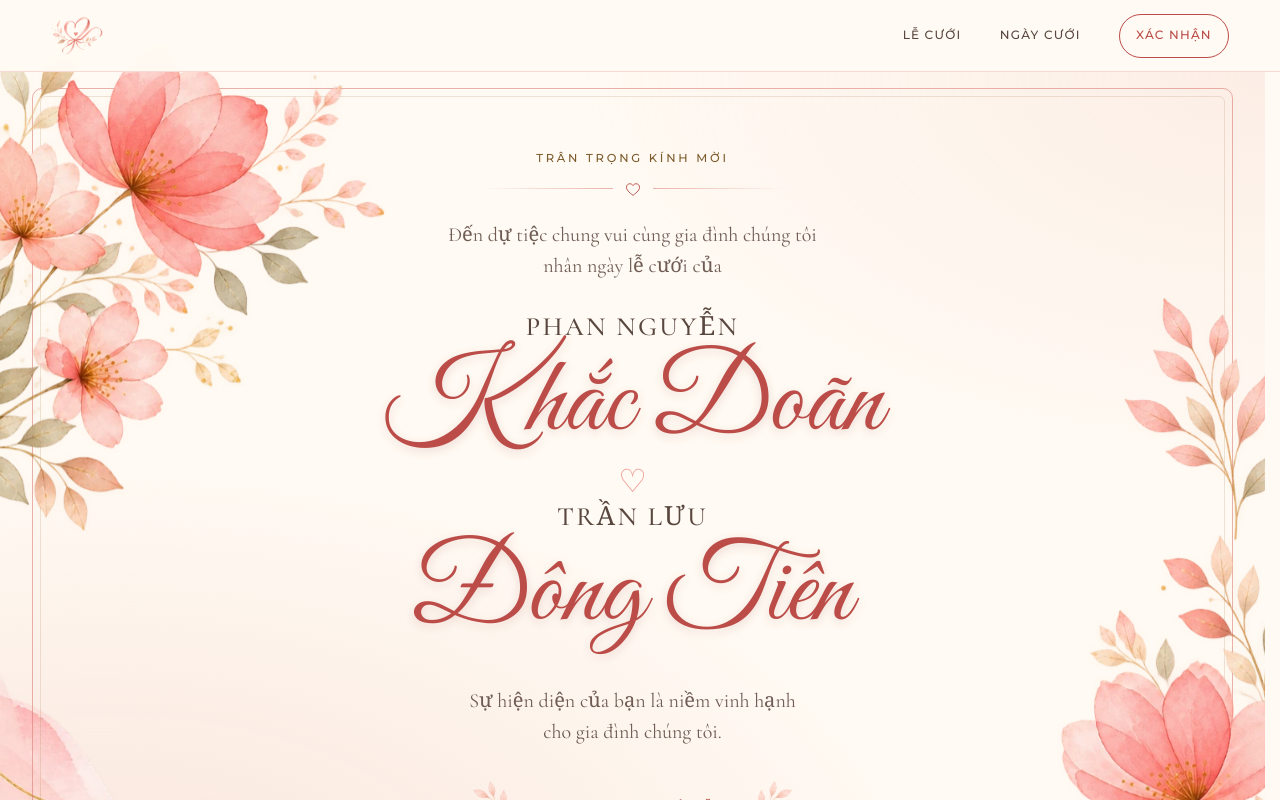
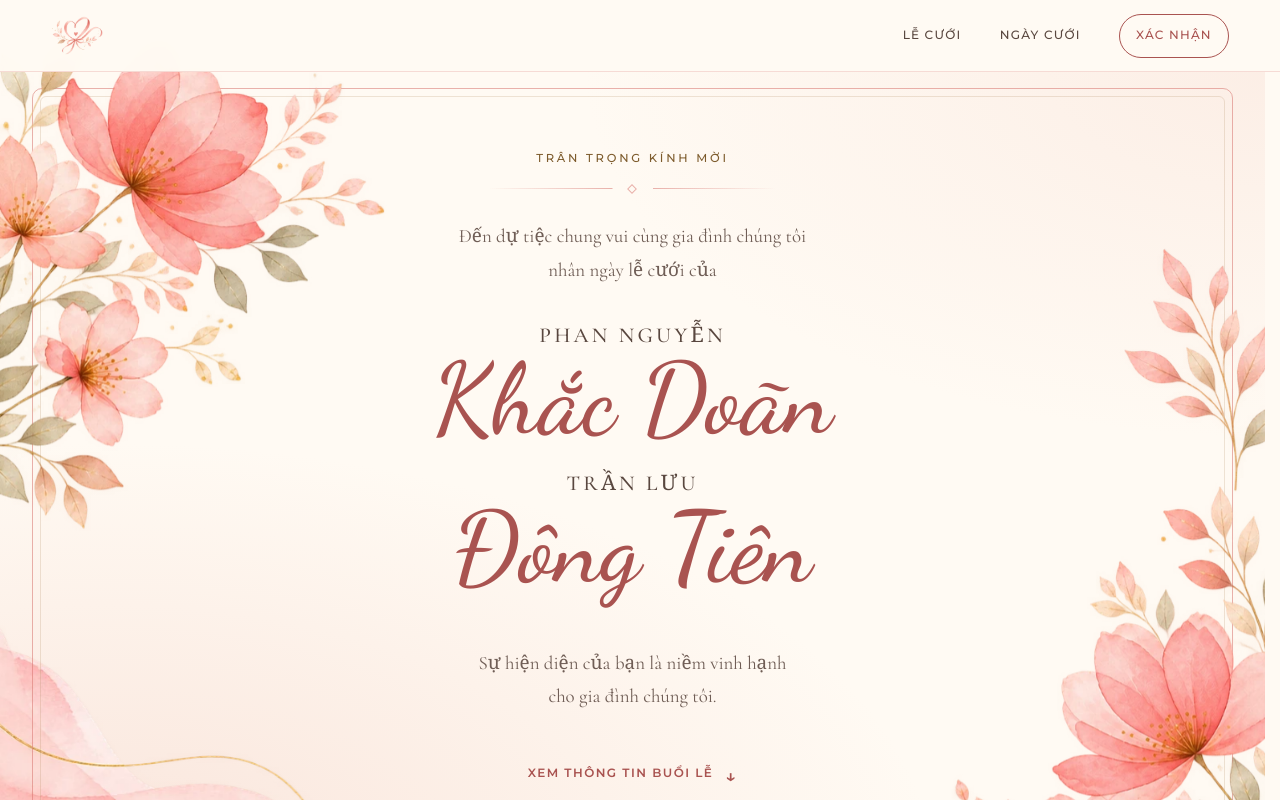
Before and after one commit to yanmad27/doantien.love, a plain HTML site: page index.html in a window 1280 px wide. Both pictures are taken after a click on the button "MỞ THIỆP". Shown: the top 800 px of the page. Drawn offline with nearby package versions, Linux system fonts and the light colour scheme; no server answers; a web font is replaced by a local one.

Commit message:
refine: chỉnh chữ và nhịp khoảng trắng cho khối lời mời
Chỉ tinh chỉnh typography, khoảng trắng, thứ bậc và hoạ tiết — không đổi bố cục,
không đổi một chữ tiếng Việt nào, không đổi nền ivory lẫn bảng màu đỏ/ngà.

Chữ ký tên: Great Vibes -> Style Script. Great Vibes swash rất mạnh, đọc ra kiểu
thiệp ballroom; Style Script là calligraphy có kiểm soát, chữ hoa biểu cảm mà
không phô, nét đều và đọc được. Đã dựng bảng mẫu chín font với đúng hai cái tên
có dấu rồi mới chọn, và kiểm subset tiếng Việt bằng API Google Fonts. Great Vibes
và Dancing Script vẫn phải nạp vì sổ lời chúc dùng làm nét chữ và chữ ký.
Hạ cỡ tên 10% (Style Script x-height cao hơn nên cùng font-size trông to hơn).

Khối họ + tên đọc thành một: họ kéo sát xuống tên (.45 -> .16rem), giãn chữ rộng
hơn (.09 -> .15em), hạ cỡ một nhịp. Khoảng giữa khối chú rể và cô dâu nới ra
1.45rem — chỗ đó trước là trái tim, giờ để khoảng trắng làm việc.

Bỏ các chi tiết "thiệp mẫu": trái tim giữa hai tên, trái tim dưới dòng "Trân
trọng kính mời" (thay bằng ô vuông xoay 45 độ, viền 1px), hai nhánh lá hai bên
CTA, và text-shadow dưới tên. Xoá luôn assets/sprig.webp đã thành mồ côi.

Chữ dẫn giãn dòng 1.55 -> 1.78 và lùi một nhịp về cỡ để không tranh chấp với tên.

Màu --peach-ink #bb4c47 -> #a95350 (S 46% -> 36%). Đo lại: tương phản KHÔNG giảm
mà tăng trên mọi nền — giấy 4,77 -> 5,00:1, blush 3,86 -> 4,05:1.

Kiểm 320/390/1280: 0 tràn ngang, 0 lỗi JS, hai tên lệch nhau 4% bề rộng, bìa
thiệp vẫn giữ đúng tỉ lệ 12:17 (0,706) và tên không tràn card.

```diff
--- a/index.html
+++ b/index.html
@@ -29,7 +29,7 @@
 
   <link rel="preconnect" href="https://fonts.googleapis.com">
   <link rel="preconnect" href="https://fonts.gstatic.com" crossorigin>
-  <link href="https://fonts.googleapis.com/css2?family=Be+Vietnam+Pro:wght@300;400;500;600&family=Cormorant+Garamond:ital,wght@0,400;0,500;1,400&family=Dancing+Script:wght@500;600&family=Great+Vibes&family=Montserrat:wght@400;500;600&display=swap" rel="stylesheet">
+  <link href="https://fonts.googleapis.com/css2?family=Be+Vietnam+Pro:wght@300;400;500;600&family=Cormorant+Garamond:ital,wght@0,400;0,500;1,400&family=Dancing+Script:wght@500;600&family=Great+Vibes&family=Style+Script&family=Montserrat:wght@400;500;600&display=swap" rel="stylesheet">
   <!-- Nét chữ cho sổ lời chúc. Cả hai font đều có subset tiếng Việt (đã kiểm),
        thiếu dấu là hỏng cả ý tưởng "mỗi người một nét chữ". Tải KHÔNG chặn
        render vì sổ nằm gần cuối trang, còn bìa thiệp là thứ phải hiện ngay:
@@ -98,7 +98,6 @@
           <h1 class="couple" id="invitation-title">
             <span class="couple-family" data-w="couple.groom.familyName">Phan Nguyễn</span>
             <span class="couple-name" data-w="couple.groom.displayName">Khắc Doãn</span>
-            <span class="couple-heart" aria-hidden="true">♡</span>
             <span class="couple-family" data-w="couple.bride.familyName">Trần Lưu</span>
             <span class="couple-name" data-w="couple.bride.displayName">Đông Tiên</span>
           </h1>
--- a/styles.css
+++ b/styles.css
@@ -10,7 +10,9 @@
   --gold: #aa8356;
   /* biến thể đủ tương phản của peach-dark/gold cho chữ nhỏ (xem design-qa.md) */
   /* #bf504b chỉ đạt 4.46:1 cho .nav-rsvp khi section blush trôi dưới nav trong suốt */
-  --peach-ink: #bb4c47;
+  /* Tram bot cho bot gat: H giu nguyen, S 46% -> 36%. Do lai thi tuong phan
+     KHONG giam ma con tang tren moi nen (giay 4,77 -> 5,00:1; blush 3,86 -> 4,05:1). */
+  --peach-ink: #a95350;
   --gold-ink: #7d5b2c;
   --line: rgba(215, 117, 112, .55);
   /* trái tim dùng cho mark ngày cưới — mask nên co giãn theo ô, không cần kích thước cứng */
@@ -22,7 +24,13 @@
   --serif: "Cormorant Garamond", Georgia, serif;
   /* Great Vibes chỉ có MỘT weight 400 — mọi chỗ dùng --script phải bỏ
      font-weight 500/600, không thì trình duyệt bôi đậm giả và bệt hết nét thanh. */
-  --script: "Great Vibes", "Dancing Script", cursive;
+  /* Style Script: calligraphy CO KIEM SOAT — chu hoa bieu cam nhung khong swash
+     to, net deu, doc duoc, dau tieng Viet sach. Great Vibes cu swash rat manh,
+     doc ra kieu thiep ballroom; Dancing Script thi nay va moc.
+     Da kiem subset tieng Viet bang API Google Fonts (thieu dau la hong het ten).
+     Great Vibes va Dancing Script VAN phai nap: so loi chuc dung chung lam net
+     chu .wish--f1 / .wish--f3 va chu ky .wish--f0. */
+  --script: "Style Script", "Dancing Script", cursive;
   --sans: "Be Vietnam Pro", sans-serif;
   /* Lớp chữ hoa nhỏ: menu, "TRÂN TRỌNG KÍNH MỜI", nút. Montserrat có chân chữ
      hình học, tracking rộng ra vẫn đọc tốt và không đụng nhịp với serif/script. */
@@ -498,16 +506,19 @@ body.opened .nav { animation: nav-drop .8s var(--ease-out) .45s backwards; }
 .hero::before { inset: 5.5rem 2rem 2rem; border: 1px solid var(--line); border-radius: 10px; }
 .hero::after { inset: 6rem 2.5rem 2.5rem; border: 1px solid rgba(170, 131, 86, .2); border-radius: 6px; }
 .hero-frame { position: relative; z-index: 3; max-width: 760px; text-align: center; }
-.hero-copy, .honor { margin: 0 auto 2rem; color: var(--ink-soft); font-family: var(--serif); font-size: clamp(1.05rem, 2vw, 1.25rem); line-height: 1.55; }
+/* Gian dong rong hon va ha co mot nhip: hai doan nay phai lui lai phia sau ten,
+   khong tranh chap. Mau giu --ink-soft (#6f5d55) — nau xam am, da dat AA. */
+.hero-copy, .honor { margin: 0 auto 2.35rem; color: var(--ink-soft); font-family: var(--serif); font-size: clamp(1.02rem, 1.85vw, 1.18rem); line-height: 1.78; }
 .couple {
   margin: .25rem 0;
   color: var(--peach-ink);
   font-family: var(--script);
-  /* Great Vibes có x-height thấp hơn Dancing Script nhưng đuôi chữ dài hơn:
-     nới cỡ ~8% và line-height để dấu nặng/đuôi g không bị cắt. */
-  font-size: clamp(3.7rem, 8.6vw, 7.5rem);
+  /* Hạ cỡ ~10% so với bản Great Vibes: Style Script có x-height CAO hơn hẳn nên
+     cùng một font-size thì chữ trông to hơn, mà khối tên cần nhẹ bớt để có chỗ
+     thở. line-height vẫn phải chặt vừa đủ cho dấu nặng và đuôi g không bị cắt. */
+  font-size: clamp(3.33rem, 7.75vw, 6.75rem);
   /* BẮT BUỘC ghi rõ 400: đây là thẻ <h1>, mặc định của trình duyệt là bold 700.
-     Great Vibes không có bản đậm nên trình duyệt bôi đậm giả — nét bệt lại. Lúc
+     Style Script không có bản đậm nên trình duyệt bôi đậm giả — nét bệt lại. Lúc
      bìa còn mở thì thấy bản sao đang bay (weight 400, mảnh), animation xong mới
      bàn giao cho <h1> thật nên chữ "tự nhiên đậm lên" ở đúng khung hình cuối. */
   font-weight: 400;
@@ -527,19 +538,21 @@ body.opened .nav { animation: nav-drop .8s var(--ease-out) .45s backwards; }
     linear-gradient(90deg, transparent, var(--line)) left center / calc(50% - 20px) 1px no-repeat,
     linear-gradient(90deg, var(--line), transparent) right center / calc(50% - 20px) 1px no-repeat;
 }
+/* Dấu ở giữa: một ô vuông nhỏ xoay 45° — hình học thuần, không phải trái tim.
+   Trái tim ở đây đọc ra ngay thành thiệp mẫu; một chấm trám thì chỉ làm nhiệm vụ
+   ngắt hai vạch, không phát biểu gì thêm. Cỡ 5px và để rỗng (viền 1px) cho nó
+   nhẹ hơn hẳn hai vạch, đúng vai trò dấu ngắt chứ không phải hoạ tiết.
+   Là ô vuông đối xứng nên căn -50% -50% đúng tâm, không phải bù lệch như trái tim. */
 .ornament::after {
   content: "";
   position: absolute;
   left: 50%;
   top: 50%;
-  width: 15px;
-  aspect-ratio: 100 / 88;
-  /* -46% chứ không phải -50%: trái tim thắt nhọn ở đáy nên phần "nặng" nằm lệch
-     lên trên, căn theo tâm hình học sẽ trông thấp hơn hai vạch hai bên. */
-  translate: -50% -46%;
-  background: var(--peach-ink);
-  -webkit-mask: var(--heart-outline) center / contain no-repeat;
-  mask: var(--heart-outline) center / contain no-repeat;
+  width: 5px;
+  height: 5px;
+  translate: -50% -50%;
+  rotate: 45deg;
+  border: 1px solid var(--line);
 }
 
 /* Dấu "và" trên bìa: trái tim thay cho chữ "&" */
@@ -559,26 +572,22 @@ body.opened .nav { animation: nav-drop .8s var(--ease-out) .45s backwards; }
 
 /* Bóng đổ rất nhẹ dưới tên như mockup: đủ để chữ script nổi khỏi nền ivory,
    không đủ để thành hiệu ứng nổi khối. */
-.couple-name { display: block; text-shadow: 0 3px 10px rgba(155, 79, 74, .18); }
-.couple-family { display: block; margin-bottom: .45rem; color: var(--ink); font-family: var(--serif); font-size: .24em; font-weight: 500; letter-spacing: .09em; text-transform: uppercase; }
-.couple-name + .couple-family { margin-top: .1rem; }
-.couple-heart { display: block; margin: -.25rem 0; color: var(--peach); font-family: var(--serif); font-size: 2rem; line-height: 1.6; }
-.hero .honor { margin-top: 2.25rem; }
+/* Bỏ text-shadow. Bóng đổ dưới chữ là thứ "hiệu ứng" dễ nhận ra nhất của thiệp
+   mẫu, và ở cỡ chữ này nó làm nét calligraphy mờ chân thay vì sắc. Chữ nằm trên
+   nền giấy phẳng thì không cần bóng để tách khỏi nền. */
+.couple-name { display: block; }
+/* Ho va ten phai doc thanh MOT khoi: keo ho sat xuong ten (.45rem -> .16rem) va
+   gian chu rong hon (.09 -> .15em) cho ra chat serif editorial. */
+.couple-family { display: block; margin-bottom: .16rem; color: var(--ink); font-family: var(--serif); font-size: .215em; font-weight: 500; letter-spacing: .15em; text-transform: uppercase; }
+/* Khoang nghi giua khoi chu re va khoi co dau. Truoc day cho nay la trai tim;
+   bo trai tim roi thi chinh khoang trang lam nhiem vu ngan cach. */
+.couple-name + .couple-family { margin-top: 1.45rem; }
+.hero .honor { margin-top: 3rem; }
 .text-link { display: inline-flex; align-items: center; min-height: 44px; gap: .75rem; color: var(--peach-ink); font-family: var(--ui); font-size: .75rem; font-weight: 600; letter-spacing: .12em; text-decoration: none; text-transform: uppercase; }
 .text-link span { font-size: 1.1rem; animation: arrow-bob 2.6s ease-in-out infinite; }
-/* Hai nhánh lá nhỏ hai bên CTA như mockup. Dùng lại đúng file hoa đang có nên
-   không thêm request ảnh nào; ::before lật ngang để hai bên đối xứng. */
-.text-link::before, .text-link::after {
-  content: "";
-  /* Ảnh riêng cho hoạ tiết này (nhánh lá 168x208 cắt rời) chứ không ép nhỏ
-     floral-branch.webp — file đó là một CÀNH DÀI, thu về cỡ này thì chỉ còn
-     vài vệt li ti không ra hình gì. */
-  width: 44px;
-  height: 54px;
-  background: url("./assets/sprig.webp") center / contain no-repeat;
-  opacity: .75;
-}
-.text-link::before { scale: -1 1; }
+/* Hai nhánh lá hai bên CTA đã bỏ. Chúng kéo mắt ra hai phía trong khi đây chỉ là
+   một dòng dẫn nhỏ, và là thứ "hoạ tiết cưới" rõ nhất còn sót trong khối lời mời.
+   Không thay bằng biểu tượng khác — để trống là đủ. */
 .text-link:hover span { animation: none; translate: 0 4px; }
 /* Ba mảnh trang trí rời. Bề rộng hiển thị KHÔNG được vượt kích thước thật của
    file (532 / 468 / 788px) — vượt là ảnh bị nội suy và nhòe, đúng lỗi của bản
@@ -1063,7 +1072,6 @@ button:focus-visible, a:focus-visible, input:focus-visible, select:focus-visible
   .couple { font-size: clamp(2.1rem, 5.4vw, 3.1rem); }
   .couple-family { margin-bottom: .2rem; }
   .hero-copy, .honor { margin-bottom: .8rem; font-size: .98rem; }
-  .couple-heart { font-size: 1.5rem; margin: -.15rem 0; }
   .ornament { margin: .5rem auto .9rem; }
   .kicker, .section-label, .overline { margin: .7rem 0 .4rem; }
   .countdown, .details, .calendar-section, .rsvp { padding-block: 3.2rem; }
```
Also changed, not shown: assets/sprig.webp (deleted).
